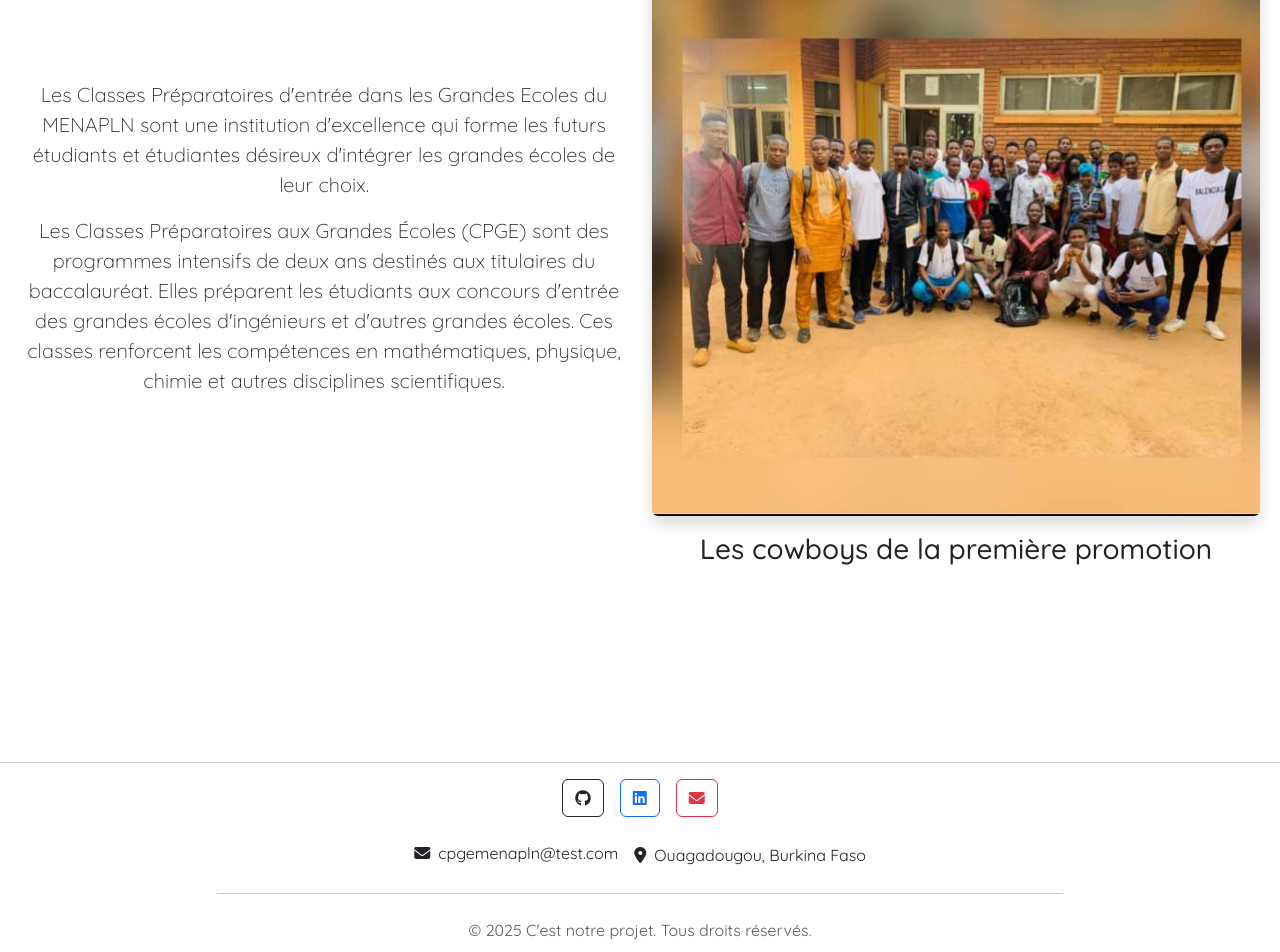
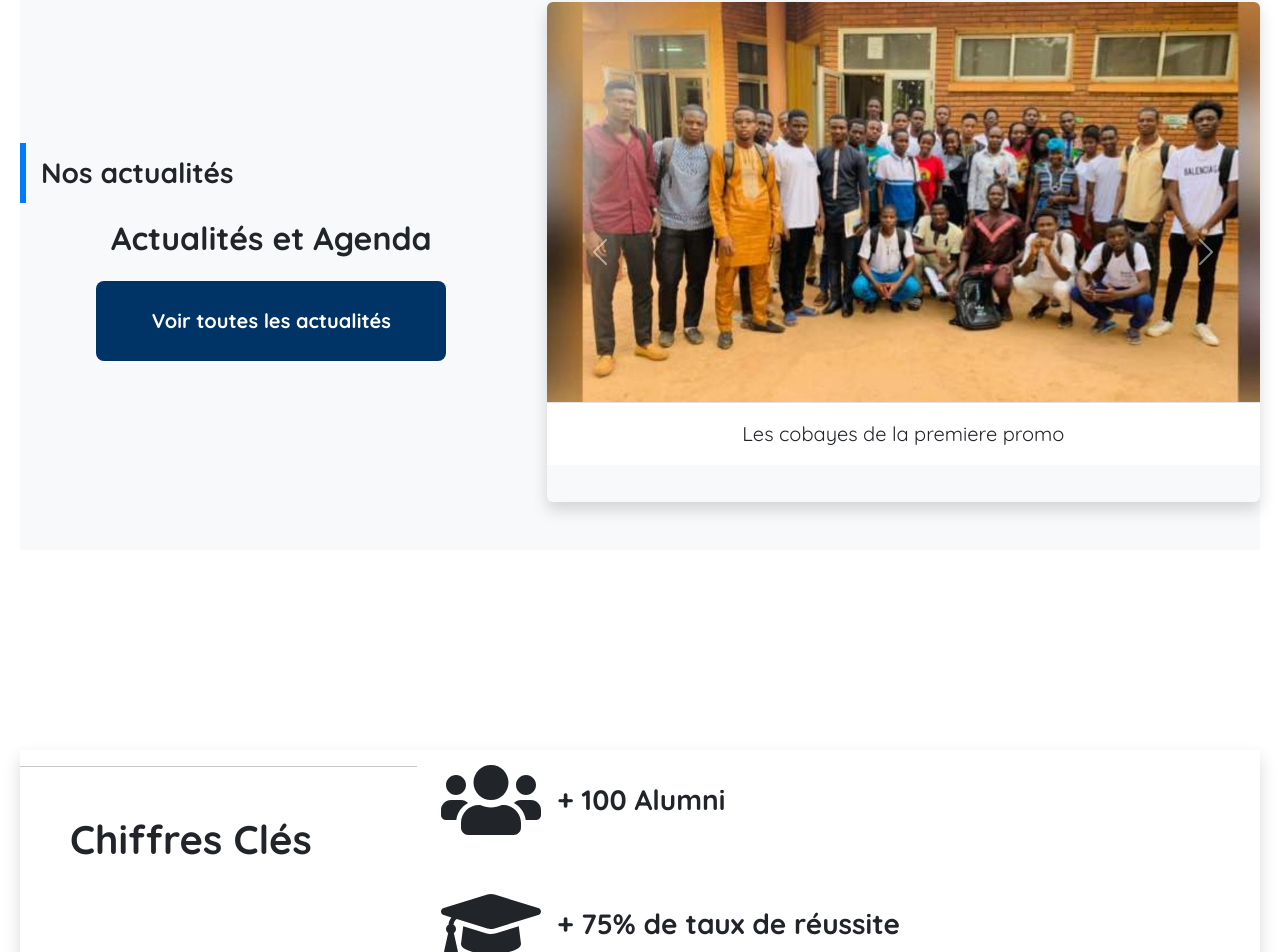
Before and after one commit to AzizAVERIBOU/Ecole_bf, a React (Vite) app: page / in a window 1280 px wide. Shown: the part 824-1776 px from the top of the page. Built offline with nearby package versions, Linux system fonts and the light colour scheme.

Commit message:
Ajout amadou

```diff
--- a/src/pages/Home.tsx
+++ b/src/pages/Home.tsx
@@ -1,45 +1,120 @@
 import React from 'react';
 import '../styles/Home.css';
+import 'bootstrap/dist/css/bootstrap.min.css';
+import { FaUsers, FaGraduationCap, FaChalkboardTeacher } from "react-icons/fa";
 
 const Home: React.FC = () => {
   return (
-    <div className="container py-5">
-      {/* Section Héro */}
+    <div className="container-fluid  px-0" style={{ paddingTop: '00px' ,}}>
+      {/* Hero Section avec Carousel */}
       <section className="hero-section text-white text-center mb-5">
-        <div className="hero-content">
+        <div className="hero-content " style={{height:"350px"}}>
           <h1 className="display-4 mb-4">Bienvenue aux CPGE-MENAPLN</h1>
-          <p className="lead mb-4">
+          <p className="lead  text-white mb-4">
             Une formation d'excellence en préparation aux concours d'entrée aux grandes écoles
           </p>
         </div>
       </section>
 
-      {/* Section À propos */}
-      <section className="about-section mb-5">
-        <h2 className="text-center mb-4">CPGE-MENAPLN</h2>
+
+
+      <section className="bg-light py-5">
+      <div className="container">
         <div className="row align-items-center">
-          <div className="col-md-6">
-            <p className="lead">
-              Les Classes Préparatoires d'entrée dans les Grandes Ecoles du MENAPLN sont une institution d'excellence qui forme les futurs étudiants et étudiantes
-              désireux d'intégrer les grandes écoles de leur choix.
-            </p>
-            <p className="lead">
-              Les Classes Préparatoires aux Grandes Écoles (CPGE) sont des programmes
-              intensifs de deux ans destinés aux titulaires du baccalauréat. Elles préparent les étudiants aux
-              concours d'entrée des grandes écoles d'ingénieurs et d'autres grandes écoles.
-              Ces classes renforcent les compétences en mathématiques, physique, chimie et autres disciplines scientifiques.
-            </p>
+
+          {/* Colonne gauche */}
+          <div className="col-md-5 mb-4 mb-md-0">
+            <div className="d-flex align-items-center mb-3">
+              <div style={{ width: '6px', height: '60px', backgroundColor: '#007bff', marginRight: '15px' }}></div>
+              <h3 className="m-0 fw-bold">Nos actualités</h3>
+            </div>
+            <h1 className="fw-bold fs-2 mb-4">Actualités et Agenda</h1>
+
+            <button className="btn btn-primary fs-5 fw-bold btn-lg" style={{ backgroundColor: '#003366', border: 'none', width:'100%', maxWidth: '350px', height:'80px' }}>
+              Voir toutes les actualités
+            </button>
           </div>
-          <div className="col-md-6">
-            <img
-              src="/images/class.jpg"
-              alt="Campus CPGE-MENAPLN"
-              className="img-fluid rounded shadow"
-            />
-            <h3 className="text-center mt-3">Les cowboys de la première promotion</h3>
+
+          {/* Colonne droite - Carousel avec légende en dessous */}
+          <div className="col-md-7">
+            <div id="carouselActus" className="carousel slide carousel-fade shadow rounded overflow-hidden" data-bs-ride="carousel" data-bs-interval="1000">
+              <div className="carousel-inner" style={{ height: '500px' }}>
+                <div className="carousel-item active">
+                  <div style={{ height: '400px', overflow: 'hidden' }}>
+                    <img src="/images/class.jpg" className="d-block w-100 h-100 object-fit-cover" alt="Actu 1" />
+                  </div>
+                  <div className="bg-white p-3 border-top">
+                    <p className="m-0 fs-5">Les cobayes de la premiere promo</p>
+                  </div>
+                </div>
+                <div className="carousel-item">
+                  <div style={{ height: '400px', overflow: 'hidden' }}>
+                    <img src="/images/imageaccroche6.png" className="d-block w-100 h-100 object-fit-cover" alt="Actu 2" />
+                  </div>
+                  <div className="bg-white p-3 border-top">
+                    <p className="m-0 fs-5">Cérémonie d’ouverture de l’année scolaire.</p>
+                  </div>
+                </div>
+                <div className="carousel-item">
+                  <div style={{ height: '400px', overflow: 'hidden' }}>
+                    <img src="/images/imageaccroche5.png" className="d-block w-100 h-100 object-fit-cover" alt="Actu 3" />
+                  </div>
+                  <div className="bg-white p-3 border-top">
+                    <p className="m-0 fs-5">Visite du ministre sur le campus.</p>
+                  </div>
+                </div>
+              </div>
+
+              {/* Contrôles optionnels */}
+              <button className="carousel-control-prev" type="button" data-bs-target="#carouselActus" data-bs-slide="prev">
+                <span className="carousel-control-prev-icon"></span>
+              </button>
+              <button className="carousel-control-next" type="button" data-bs-target="#carouselActus" data-bs-slide="next">
+                <span className="carousel-control-next-icon"></span>
+              </button>
+            </div>
           </div>
         </div>
-      </section>
+      </div>
+    </section>
+
+
+      <section className="chiffres-section position-relative">
+      {/* Rangée du haut avec image */}
+      <div className="top-row d-flex justify-content-center align-items-center text-white text-center">
+        <h2 className="fs-1 fw-bold" style={{width:"600px"}}>Un vivier pour le développement économique et social durable du Burkina Faso</h2>
+      </div>
+
+      {/* Rangée du bas */}
+      <div className="bottom-row"></div>
+
+      {/* Bandeau central flottant */}
+      <div className="floating-panel container shadow">
+        <div className="row">
+          {/* Colonne gauche */}
+          <div className="col-md-4 text-center text-md-start mb-4 mb-md-0 " >
+            <hr className="thick-blue-line mb-2" />
+            <h3 className="fw-bold mt-5 fs-1" style={{marginLeft:"50px"}}>Chiffres Clés</h3>
+          </div>
+
+          {/* Colonne droite */}
+          <div className="col-md-8 d-flex flex-column gap-4 fs-3 fw-bold">
+            <div className="d-flex align-items-center">
+              <FaUsers size={100} className="icon me-3" />
+              <span>+ 100 Alumni</span>
+            </div>
+            <div className="d-flex align-items-center">
+              <FaGraduationCap size={100} className="icon me-3" />
+              <span>+ 75% de taux de réussite</span>
+            </div>
+            <div className="d-flex align-items-center">
+              <FaChalkboardTeacher size={100} className="icon me-3" />
+              <span>+ 20 Ecoles d'ingenieurs intégrées</span>
+            </div>
+          </div>
+        </div>
+      </div>
+    </section>
     </div>
   );
 };
```
